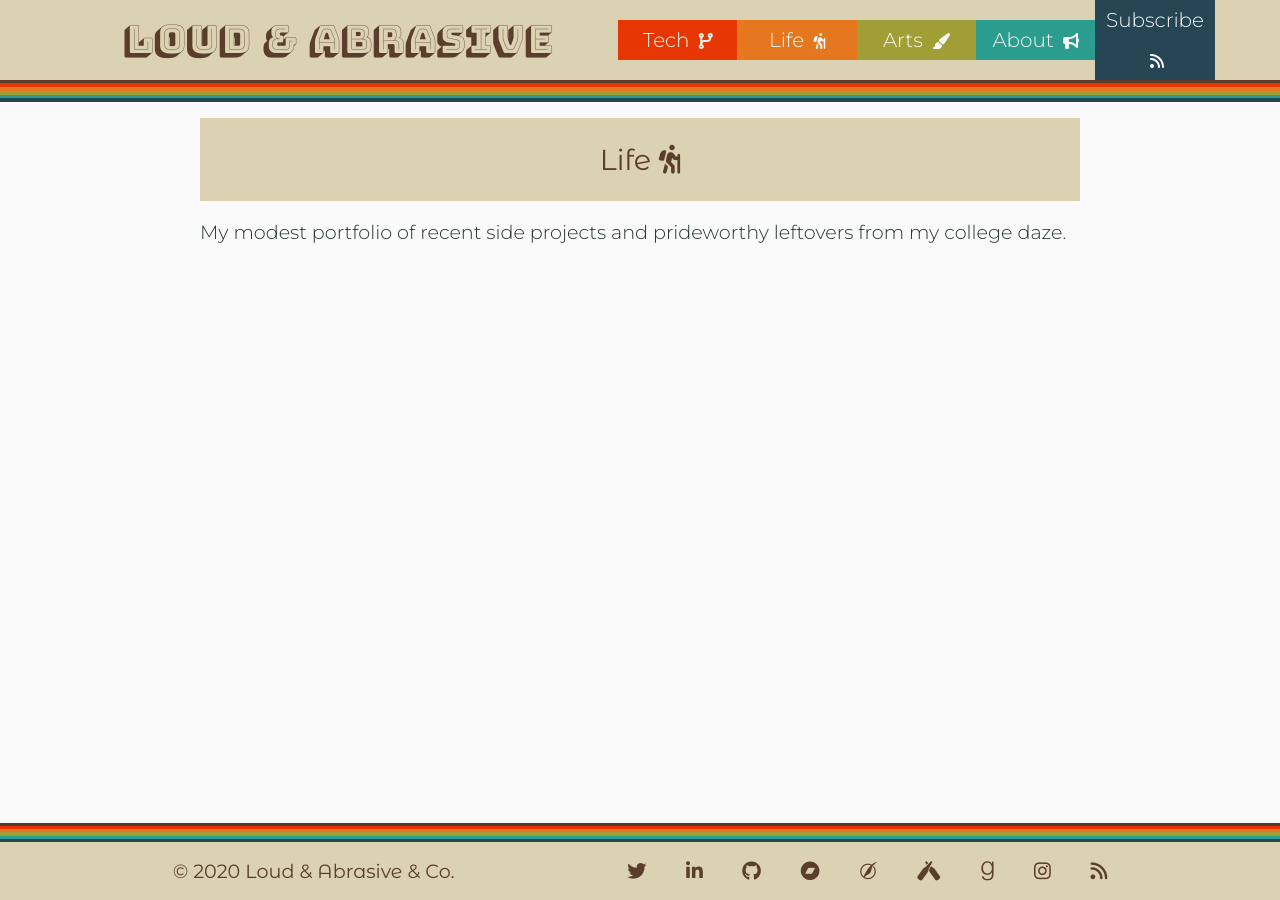
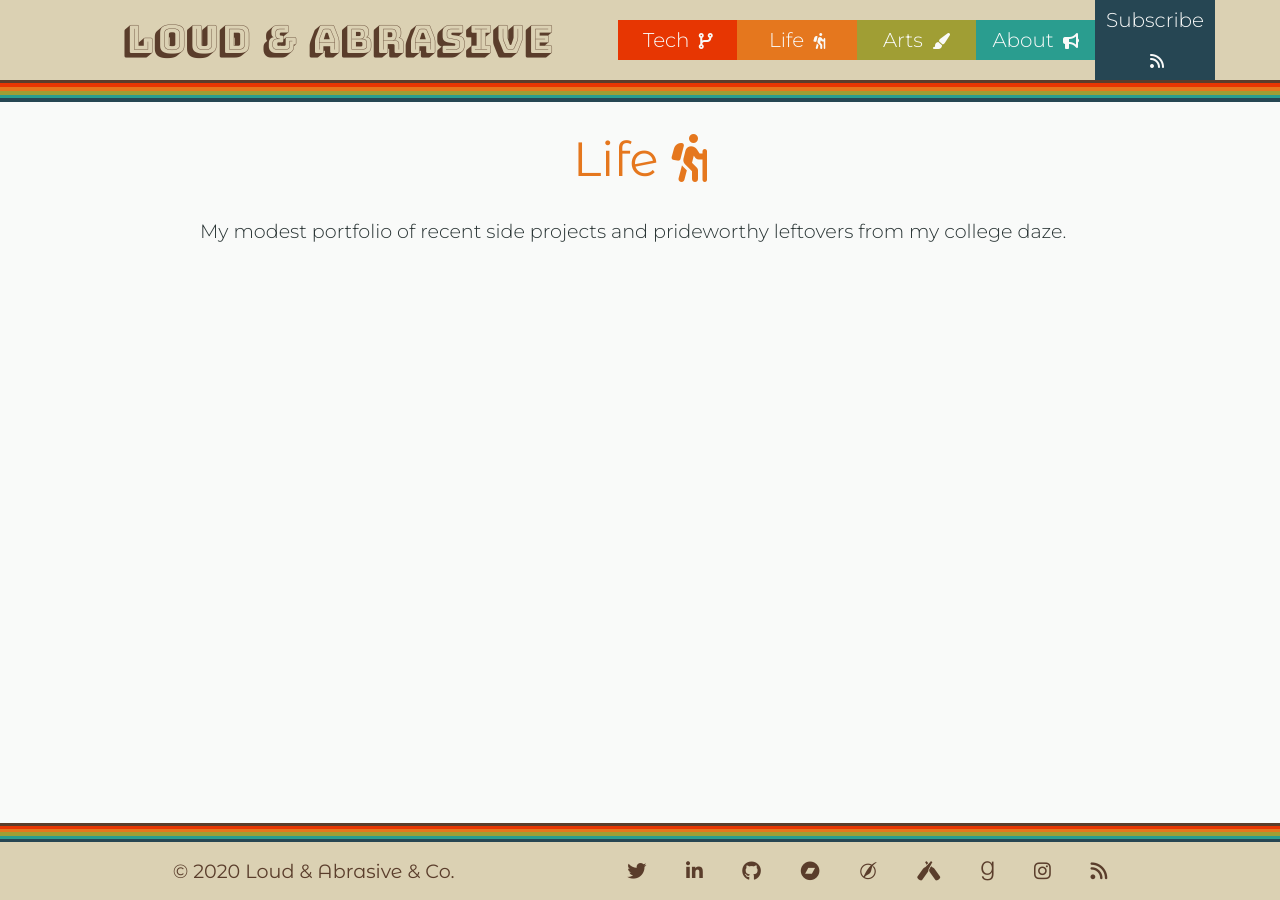
Before and after one commit to pmcvtm/pmcvtm.com, a Jekyll site: the page built from pages/life.md, in a window 1280 px wide. Built offline with Jekyll 4.4.1, drawn with Linux system fonts in a browser that asks for light colours; nearby versions of some CDN libraries; some web fonts are replaced.

Commit message:
update page layout

```diff
--- a/_layouts/page.html
+++ b/_layouts/page.html
@@ -1,10 +1,9 @@
 ---
 layout: default
 ---
-<article>
-
+<article class="page">
   <header class="page-header">
-    <h1 class="page-title">
+    <h1 class="page-title {{page.color}}">
       {{ page.title | escape }}
       {% if page.icon %}
         <i class="fas {{page.icon}}"></i>
--- a/_sass/posts.scss
+++ b/_sass/posts.scss
@@ -18,6 +18,21 @@
     figure.highlight { margin: 0; }
     .highlight {
         border-radius: 1em;
+    }
+}
+
+// === PAGE CONTENT === === === === ===
+
+.page {
+    header {
+        background-color: $white;
+        flex-direction: column;
+
+        .page-title {
+            margin: 0 auto;
+            padding: 0.25em 1em;
+            font: lighter 2.5em $headingFont;
+        }
     }
 }
 
```
